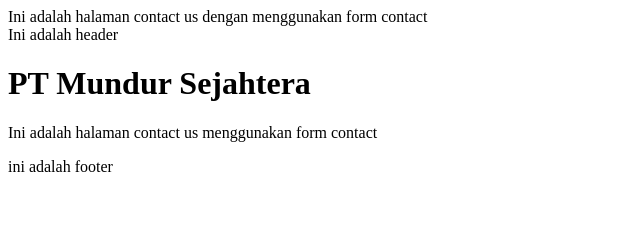
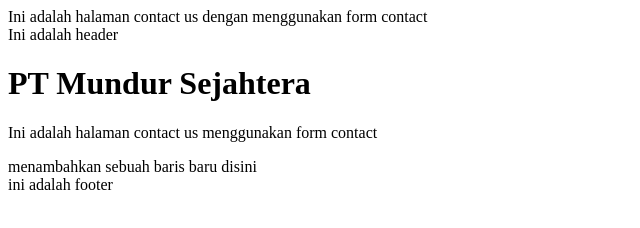
Before and after one commit to rizkiialamsyah/gitpractices, a plain HTML site: page contact-us.html in a window 1280 px wide. Shown: the whole page, without its empty margins (0-640 px from the left). Drawn offline with Linux system fonts and the light colour scheme.

Commit message:
menambah penjelasan paragraf di halaman kontak

```diff
--- a/contact-us.html
+++ b/contact-us.html
@@ -11,7 +11,7 @@ Ini adalah halaman contact us dengan menggunakan form contact
 
     <h1>PT Mundur Sejahtera</h1>
     <p>Ini adalah halaman contact us menggunakan form contact</p>
-
+    <div>menambahkan sebuah baris baru disini</div>
     <footer>ini adalah footer</footer>
   </body>
 </html>
```
